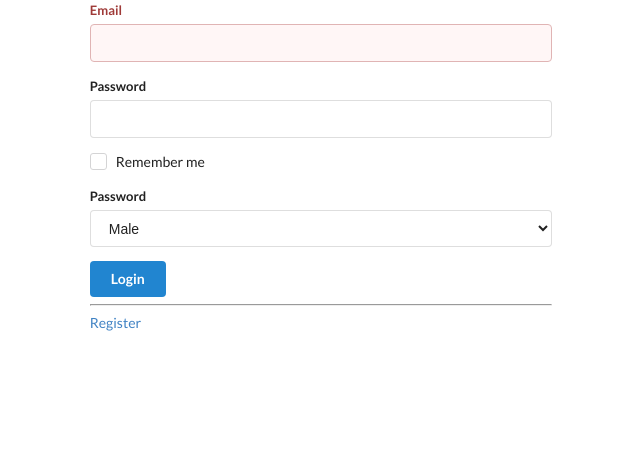
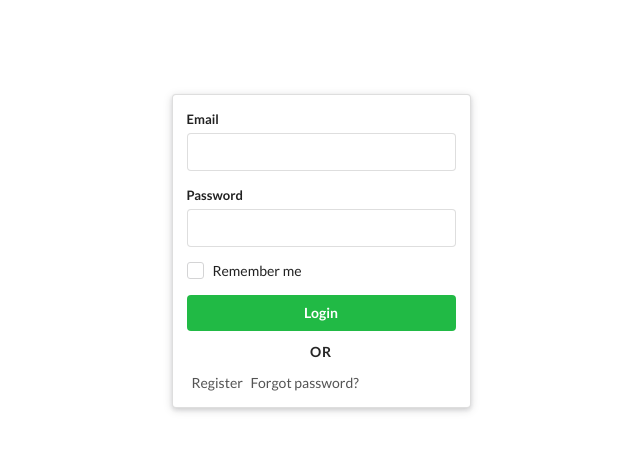
Before and after one commit to vol-pt/customuser, a Django app: page /login/ in a window 1280 px wide. Shown: the top 452 px of the page, without its empty margins (319-959 px from the left). Run offline with Django 3.2, Linux system fonts and the light colour scheme; some libraries are stand-ins or nearby versions.

Commit message:
add styles

```diff
--- a/core/views.py
+++ b/core/views.py
@@ -11,8 +11,6 @@ from .models import CustomUser
 class EmailAuthenticationForm(AuthenticationForm):
     username = forms.EmailField()
     remember_me = forms.BooleanField(required=False, widget=forms.CheckboxInput())
-    gender = forms.ChoiceField(widget=forms.Select,
-                               choices=(('m', 'Male'), ('f', 'Famele'), ('u', 'Prefer not to answer')), required=False)
 
     def clean_remember_me(self):
         if not self.cleaned_data.get('remember_me', ''):
--- a/templates/base.html
+++ b/templates/base.html
@@ -11,11 +11,30 @@
     <link rel="stylesheet" href="{% static 'semantic.min.css' %}">
 
     <script src="{% static 'semantic.min.js' %}"></script>
+    <style>
+        #or-links {
+            padding-left: 5px;
+
+        }
+
+        #or-links > a {
+            color: #545454;
+
+        }
+
+        #or-links > a:last-child {
+            padding-left: 5px;
+        }
+
+        #or-links > a:hover {
+            color: #0d71bb;
+        }
+    </style>
 </head>
 <body>
 
 <div class="ui grid">
-    <div class="ui six wide centered column">
+    <div class="ui four wide centered column">
         {% block content %}
         {% endblock %}
     </div>
--- a/templates/login.html
+++ b/templates/login.html
@@ -1,29 +1,52 @@
 {% extends 'base.html' %}
 {% block content %}
+    {% if form.errors %}
+        <div class="ui negative message">
+            <i class="close icon"></i>
+            <div class="header">
+                Errors occurred
+            </div>
+            <p>
+                Email or password invalid
+            </p>
+        </div>
+    {% endif %}
+    <br>
+    <br>
+    <br>
+    <br>
+    <div class="ui tall raised segment">
         <form class="ui form" action="" method="POST">
+
             {% csrf_token %}
-        <div class="ui field error">
-            <label for="username">{{ form.fields.username.label }}</label>
+
+            <div class="ui field">
+                <label>{{ form.fields.username.label }}</label>
                 {{ form.username }}
             </div>
+
+
             <div class="field">
                 <label>{{ form.fields.password.label }}</label>
                 {{ form.password }}
             </div>
+
+
             <div class="field">
                 <div class="ui checkbox">
                     <input type="checkbox" tabindex="0" class="hidden">
                     <label>Remember me</label>
                 </div>
             </div>
-        <div class="field">
-            <label>{{ form.fields.password.label }}</label>
-            {{ form.gender }}
-        </div>
-        <button type="submit" class="ui button primary">Login</button>
-    </form>
-    <hr>
-    <span><a href="/">Register</a></span>
 
 
+            <button type="submit" class="ui fluid button positive">Login</button>
+        </form>
+
+        <h3 class="ui horizontal divider">OR</h3>
+        <div id="or-links">
+            <a href="/">Register</a>
+            <a href="/">Forgot password?</a>
+        </div>
+    </div>
 {% endblock %}
```
Also changed, not shown: templates/index.html (+6 -2 lines). Lines whose indentation alone changed are shown as unchanged.
